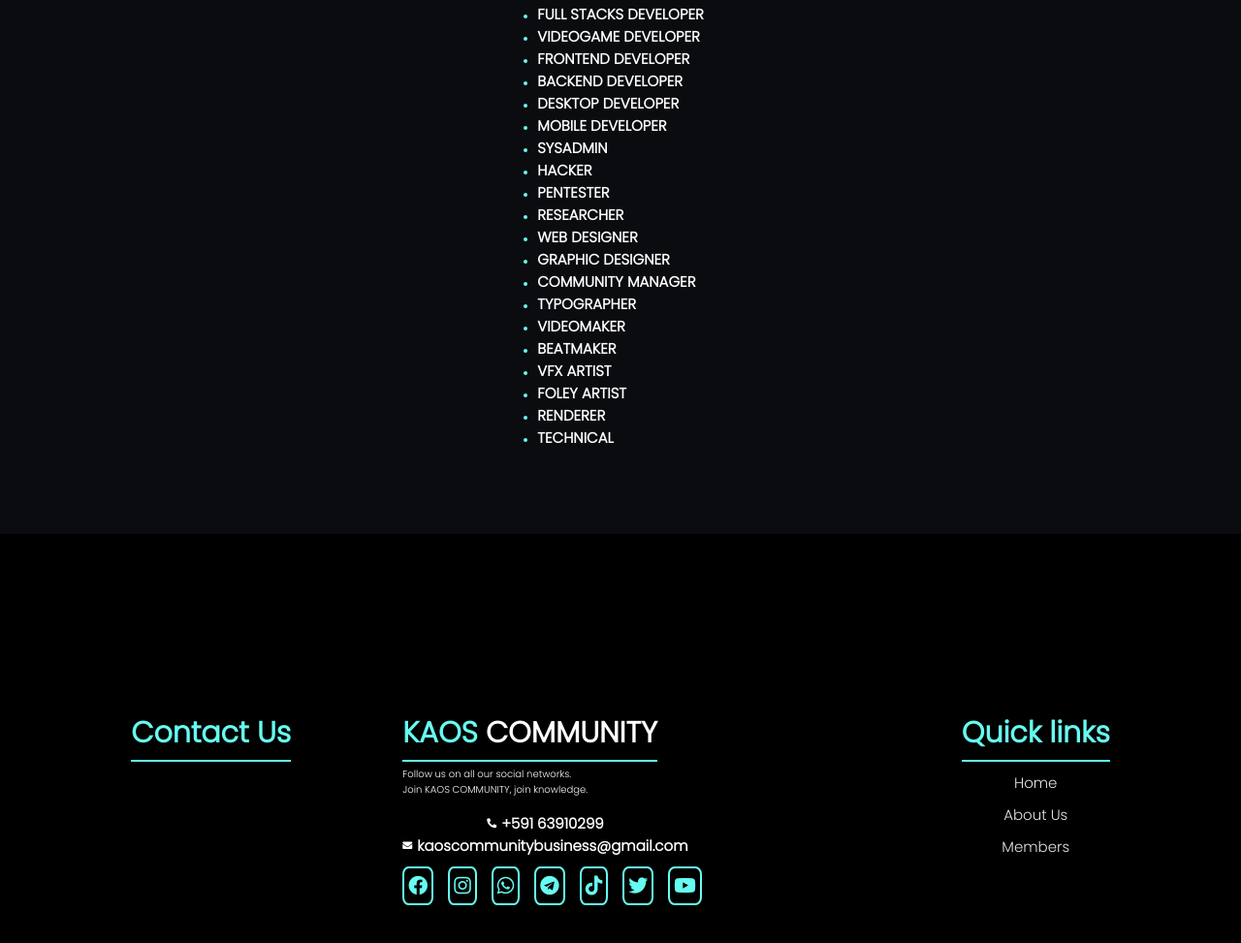
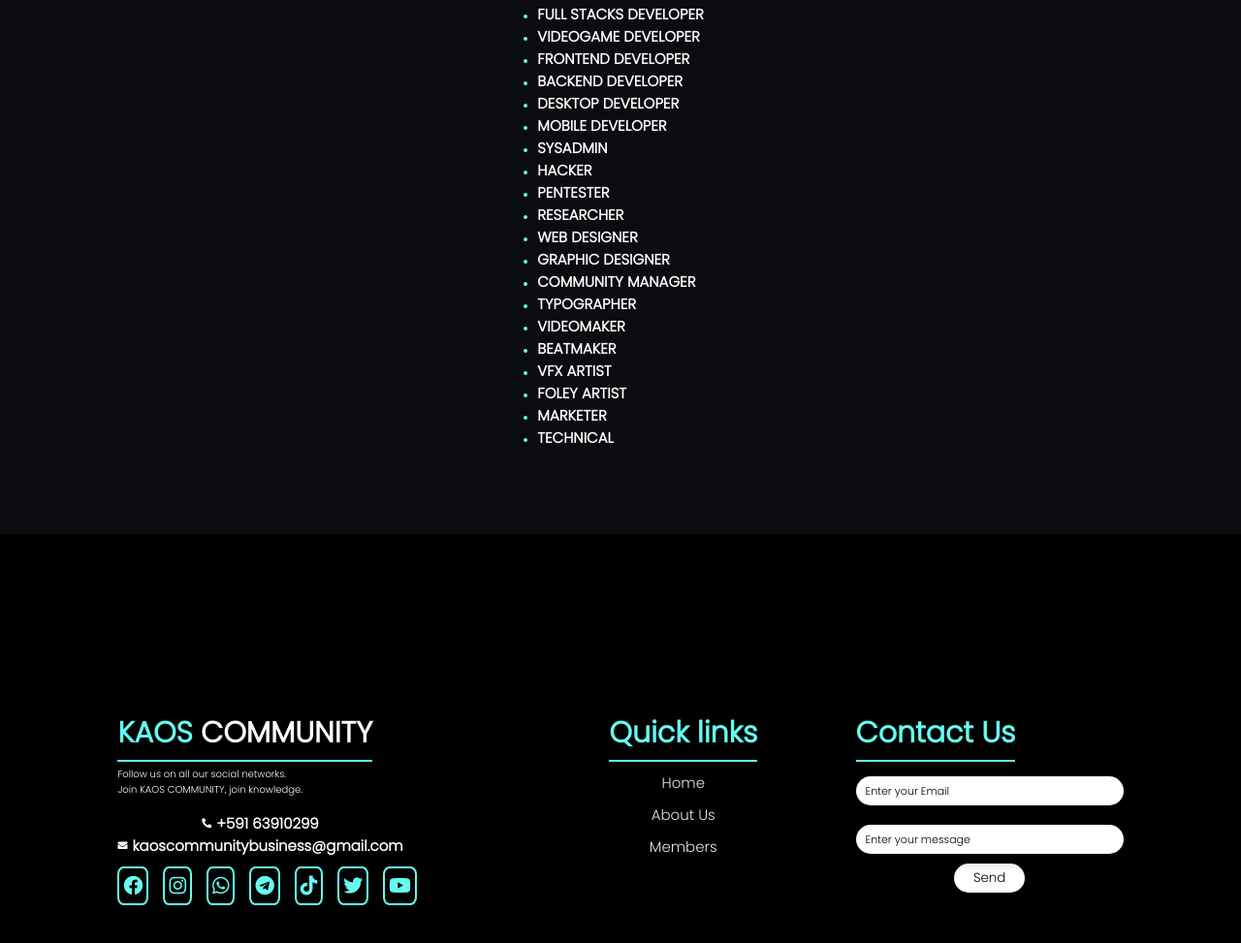
Before and after one commit to KAOSCOMMUNITY/kaoscommunity.github.io, a plain HTML site: page index.html in a window 1280 px wide. Shown: the part 1849-2822 px from the top of the page at 97% size. Drawn offline with nearby package versions, Linux system fonts and the light colour scheme; a web font is replaced by a local one.

Commit message:
index.html

```diff
--- a/index.html
+++ b/index.html
@@ -7,9 +7,10 @@
     <meta charset="UTF-8" />
     <meta http-equiv="X-UA-Compatible" content="IE=edge">
     <meta name="viewport" content="width=device-width, initial-scale=1">
-    <meta name="keywords" content="KAOS COMMUNITY, COMUNIDAD KAOS, CONOCIMINENTO">
+    <meta name="keywords" content="KAOS COMMUNITY, COMUNIDAD KAOS, CONOCIMIENTO">
     <meta name="author" content="KAOS COMMUNITY" />
-    <meta name="description" content="We are the largest knowledge community made up of members from all over the world. Our main objective is to provide, inform, debate and innovate knowledge to anyone who seeks it."/>
+    <meta name="description" content="We are the largest knowledge community made up of members from all over the world.
+    Our main objective is to provide, inform, debate and innovate knowledge to anyone who seeks it."/>
     <meta property="og:locale" content="en_EN" />
     <meta property="og:type" content="website" />
     <meta property="fb:app_id" content="">
@@ -17,7 +18,8 @@
     <meta property="og:title" content="KAOS COMMUNITY" />
     <meta property="og:image" content="https://i.ibb.co/KLr54gC/ICON.png" />
     <meta property="og:site_name" content="KAOS COMMUNITY" />
-    <meta property="og:description" content="We are the largest knowledge community made up of members from all over the world. Our main objective is to provide, inform, debate and innovate knowledge to anyone who seeks it."/>
+    <meta property="og:description" content="We are the largest knowledge community made up of members from all over the world.
+    Our main objective is to provide, inform, debate and innovate knowledge to anyone who seeks it."/>
 
     <title>KAOS COMMUNITY</title>
 
@@ -60,7 +62,7 @@ html {
     scroll-behavior: smooth;
 }
 
-/* buttom */
+/* bottom */
 .fa{
     display:flex;
     justify-content:center;
@@ -72,7 +74,7 @@ html {
     width:50px;
     background:rgb(11, 12, 16);
     border-radius:50%;
-    color:#66FCF1;
+    color:#fff;
     box-shadow:0px 0px 10px rgba(0,0,0,.2);
     background-position:center;
     background-repeat:no-repeat;
@@ -108,6 +110,7 @@ html {
     left: 120%;
     height: 100%;
     width: 80%;
+
     z-index: 2000;
     display: flex;
     align-items: center;
@@ -432,6 +435,7 @@ html {
     overflow: hidden;
     width: 100%;
     background: #0B0C10;
+    /*background: radial-gradient(#000, #000);*/
     display: flex;
     flex-direction: column;
     align-items: center;
@@ -607,15 +611,6 @@ html {
     flex-wrap: wrap;
 }
 
-.sec4__box h2 {
-    color: #66FCF1;
-    font-size: 3rem;
-    border-bottom: .2rem solid #66FCF1;
-    padding-bottom: .5rem;
-    margin-bottom: .5rem;
-    width: fit-content;
-}
-
 .sec4__box1 {
     display: flex;
     justify-content: space-evenly;
@@ -715,6 +710,56 @@ html {
 
 .sec4__links ul li a:hover {
     color: #66FCF1;
+}
+
+.sec4__box3 h2 {
+    color: #66FCF1;
+    font-size: 3rem;
+    border-bottom: .2rem solid #66FCF1;
+    padding-bottom: .5rem;
+    margin-bottom: .5rem;
+    width: fit-content;
+}
+
+.sec4__box3 form {
+    display: flex;
+    flex-direction: column;
+    justify-content: space-evenly;
+    align-items: center;
+}
+
+.sec4__box3 form input {
+    border: none;
+    outline: none;
+    background: #fff;
+    box-shadow: 0 0 2rem rgba(0, 0, 0, .5);
+    padding: .5rem 1rem;
+    margin: 1rem 0;
+    width: 100%;
+    border-radius: 3rem;
+}
+
+.sec4__box3 form input::placeholder {
+    color: #000;
+    font-size: 1.1rem;
+}
+
+.sec4__box3 form button {
+    border: none;
+    background: none;
+    outline: none;
+    padding: .5rem 2rem;
+    color: #000;
+    background: #fff;
+    cursor: pointer;
+    transition: .3s;
+    border-radius: 3rem;
+
+}
+
+.sec4__box3 form button:hover {
+    color: #66FCF1;
+    background: #1F2833;
 }
 
 /* media query start here  */
@@ -863,7 +908,7 @@ html {
 
         <div class="sec1__imgContainer">
           <div class="sec1__imgBx">
-            <img src="https://i.ibb.co/vsFxgxr/image.png"  alt="KAOS-COMMUNITY-IMAGE" />
+            <img src="https://i.ibb.co/vsFxgxr/image.png"  alt="image" />
           </div>
         </div>
       </div>
@@ -876,7 +921,7 @@ html {
       <div class="sec2__container">
         <div class="sec2__aboutme1" data-aos="fade-up" data-aos-offset="-90">
           <div class="sec2__aboutme1Img">
-            <img src="https://i.ibb.co/kQBjg0B/KAOS-COMMUNITY-PROFILE.jpg" alt="KAOS-COMMUNITY-PROFILE" />
+            <img src="https://i.ibb.co/kQBjg0B/KAOS-COMMUNITY-PROFILE.jpg" alt="profile" />
           </div>
           <h2>KAOS COMMUNITY</h2>
           <div class="sec2__aboutme1Social">
@@ -894,11 +939,8 @@ html {
           </div>
         </div>
         <div class="sec2__aboutme2" data-aos="fade-up" data-aos-delay="1000">
-          <p>
-            We are the largest knowledge community made up of members from all over the world.<br/>Our main objective is to provide, inform, debate and innovate knowledge to anyone who seeks it, such as giving a job opportunity.<br />
-            As part of the KAOS COMMUNITY, share knowledge and interact daily with other members of our community.
-
-          </p>
+          <p>We are the largest knowledge community made up of members from all over the world.<br/>Our main objective is to provide, inform, debate and innovate knowledge to anyone who seeks it.<br />
+            As part of the KAOS COMMUNITY, share knowledge and interact daily with other members of our community.</p>
         </div>
       </div>
     </section>
@@ -965,7 +1007,7 @@ style="color:#66FCF1"><h2 data-aos="fade-right" style="color:white" >BACKEND DEV
       style="color:#66FCF1"><h2 data-aos="fade-right" style="color:white"align="left">FOLEY ARTIST</h2></li>
 
       <li data-aos="fade-left"
-      style="color:#66FCF1"><h2 data-aos="fade-right" style="color:white"align="left">RENDERER</h2></li>
+      style="color:#66FCF1"><h2 data-aos="fade-right" style="color:white"align="left">MARKETER</h2></li>
 
       <li data-aos="fade-left"
       style="color:#66FCF1"><h2 data-aos="fade-right" style="color:white">TECHNICAL</h2></li>
@@ -978,15 +1020,9 @@ style="color:#66FCF1"><h2 data-aos="fade-right" style="color:white" >BACKEND DEV
 
     <section class="sec4" id="section4">
       <div class="sec4__container">
-
-        <div class="sec4__box">
-          <h2>Contact Us</h2></div>
-
         <div class="sec4__box1">
           <div class="sec4__content1" data-aos="fade-right">
-
             <h2> <span>KAOS</span> COMMUNITY</h2>
-
             <p>
               Follow us on all our social networks.<br />
               Join KAOS COMMUNITY, join knowledge.
@@ -1046,9 +1082,26 @@ style="color:#66FCF1"><h2 data-aos="fade-right" style="color:white" >BACKEND DEV
             </ul>
           </div>
         </div>
+        <div class="sec4__box3">
+          <h2>Contact Us</h2>
 
-
-
+          <form action="mailto:kaoscommunitybusiness@gmail.com" method="post" enctype="text/plain">
+            <input
+              data-aos="fade-left"
+              data-aos-delay="500"
+              class="sec4__email"
+              type="email"
+              placeholder="Enter your Email"
+            />
+            <input
+              class="sec4__message"
+              data-aos="fade-left"
+              data-aos-delay="1000"
+              type="text"
+              placeholder="Enter your message"
+            />
+            <button type="submit" value="send">Send</button>
+          </form>
 
         </div>
       </div>
```
